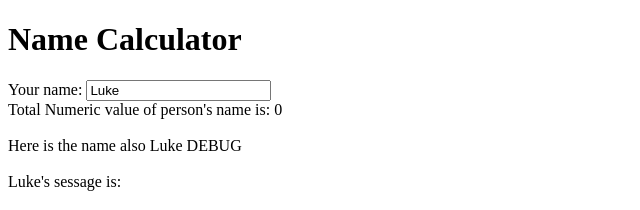
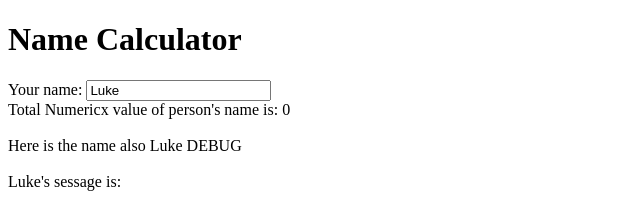
Before and after one commit to lukedohner/coursera-test, a plain HTML site: page index.html in a window 1280 px wide. Shown: the top 210 px of the page, 0-640 px from the left. Drawn offline with Linux system fonts and the light colour scheme.

Commit message:
confirm push

```diff
--- a/index.html
+++ b/index.html
@@ -17,7 +17,7 @@
              ng-keyup="displayNumeric();"
              ng-blur="upper();">
 			</div>
-			<div>Total Numeric value of person's name is: {{totalValue}}</div>
+			<div>Total Numericx value of person's name is: {{totalValue}}</div>
 			<br>
 			Here is the name also {{name + " DEBUG"}}
 <br><br>
```
